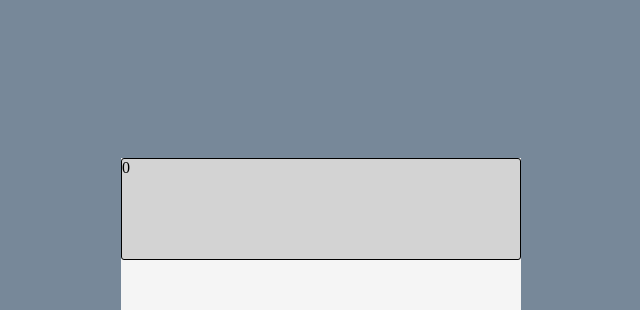
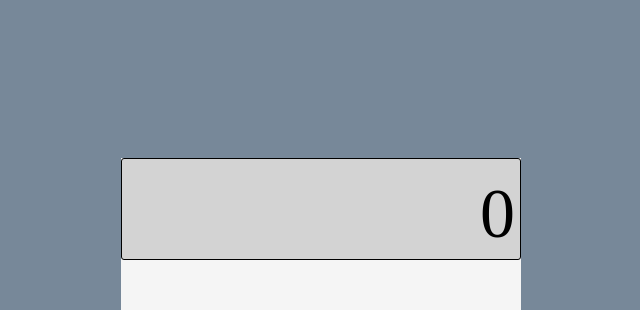
Before and after one commit to StretchedCode/calculator, a plain HTML site: page index.html in a window 1280 px wide. Shown: the top 310 px of the page, without its empty margins (327-967 px from the left). Drawn offline with Linux system fonts and the light colour scheme.

Commit message:
added styling and alignment for display-text container

```diff
--- a/style.css
+++ b/style.css
@@ -16,6 +16,7 @@ body{
 }
 
 .display{
+    display: flex;
     height: 100px;
     width: 400px;
     background-color: lightgrey;
@@ -23,4 +24,11 @@ body{
     border-radius: 3px;
     border-top: 5px;
     border: thin solid black;
+    justify-content: end;
+    align-items: flex-end;
 }
+
+.display-text{
+  font-size: 70px;
+  margin: 5px;
+}
```
